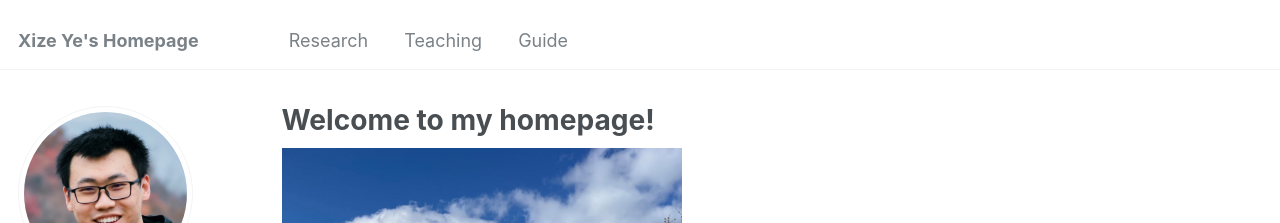
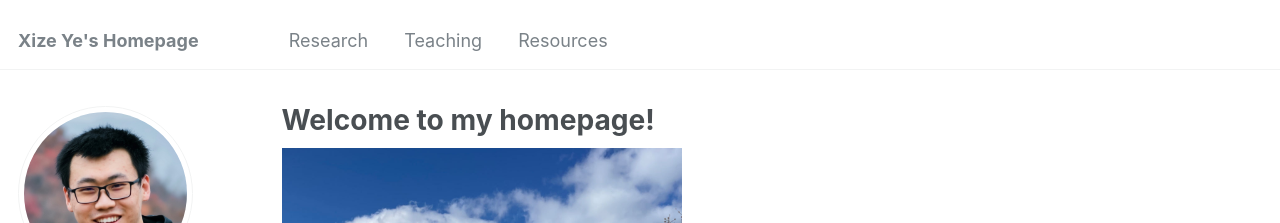
Before and after one commit to XIZEYE/xizeye.github.io, a Jekyll site: the page built from _pages/about.md, in a window 1280 px wide. Shown: the top 223 px of the page. Built offline with Jekyll 4.4.1, drawn with Linux system fonts in a browser that asks for light colours; some web fonts are replaced.

Commit message:
Update navigation.yml

```diff
--- a/_data/navigation.yml
+++ b/_data/navigation.yml
@@ -11,5 +11,5 @@ main:
   - title: "Teaching"
     url: /teaching/
 
-  - title: "Guide"
-    url: /markdown/
+  - title: "Resources"
+    url: /resources/
```
